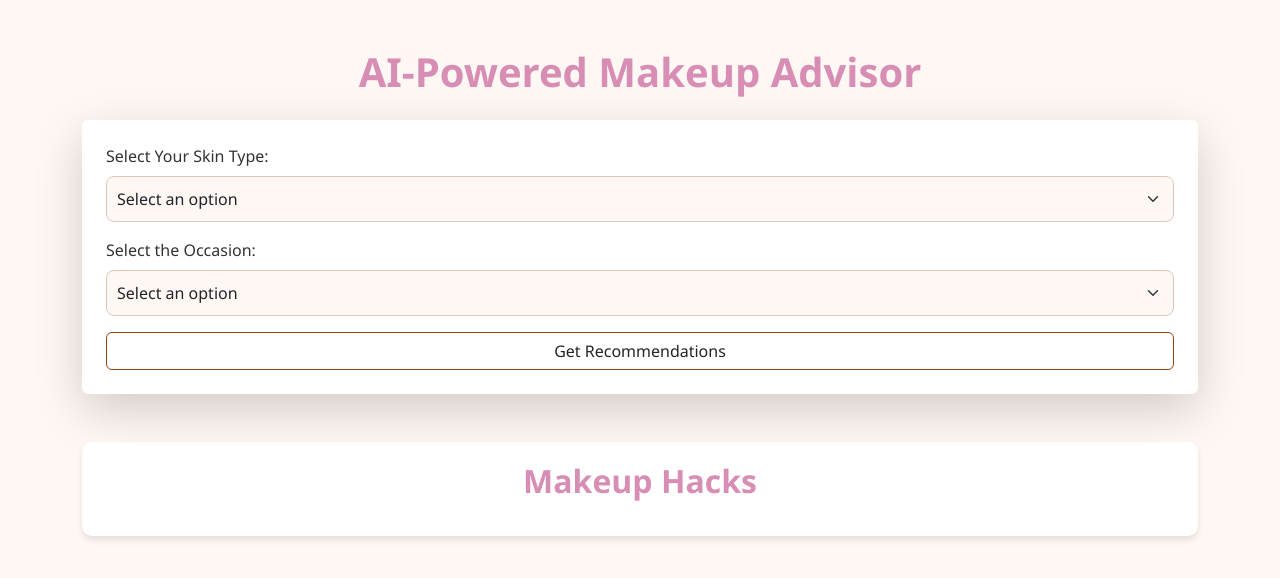
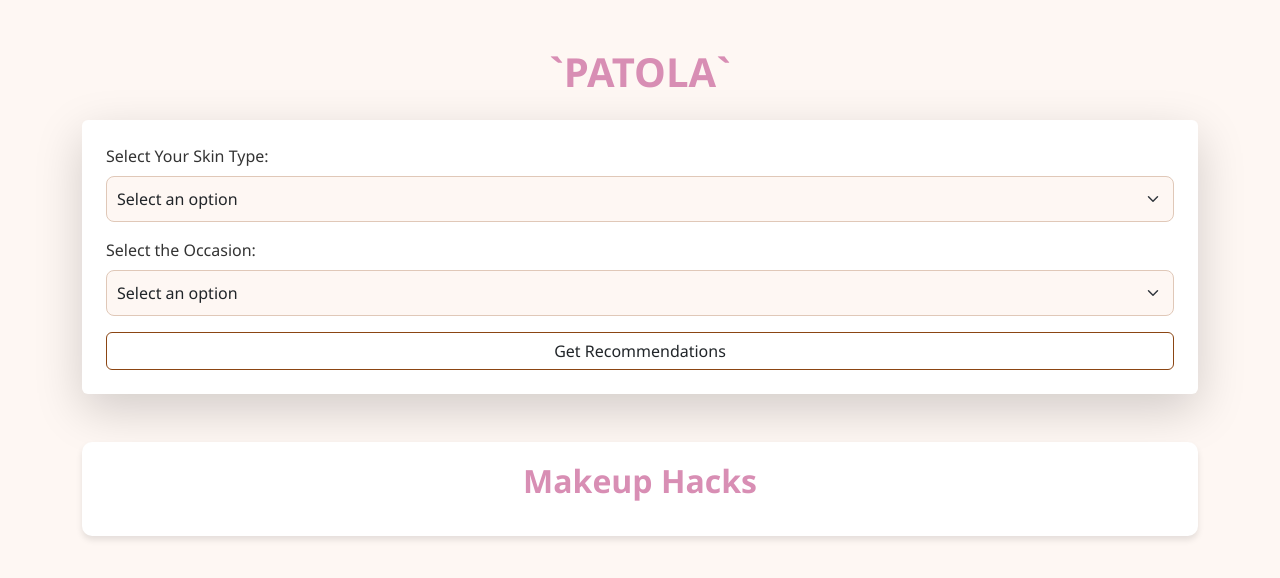
Before and after one commit to epsit03/patola, a plain HTML site: page index.html in a window 1280 px wide. Drawn offline with nearby package versions, Linux system fonts and the light colour scheme.

Commit message:
Update index.html

```diff
--- a/index.html
+++ b/index.html
@@ -11,7 +11,7 @@
   <div id="mouse-background"></div> <!-- Mouse-following background -->
 
   <div class="container mt-5">
-    <h1 class="text-center mb-4 main-title">AI-Powered Makeup Advisor</h1>
+    <h1 class="text-center mb-4 main-title">`PATOLA`</h1>
 
     <!-- Form Section -->
     <form id="preferencesForm" class="mb-5 shadow-lg p-4 rounded bg-white">
```
